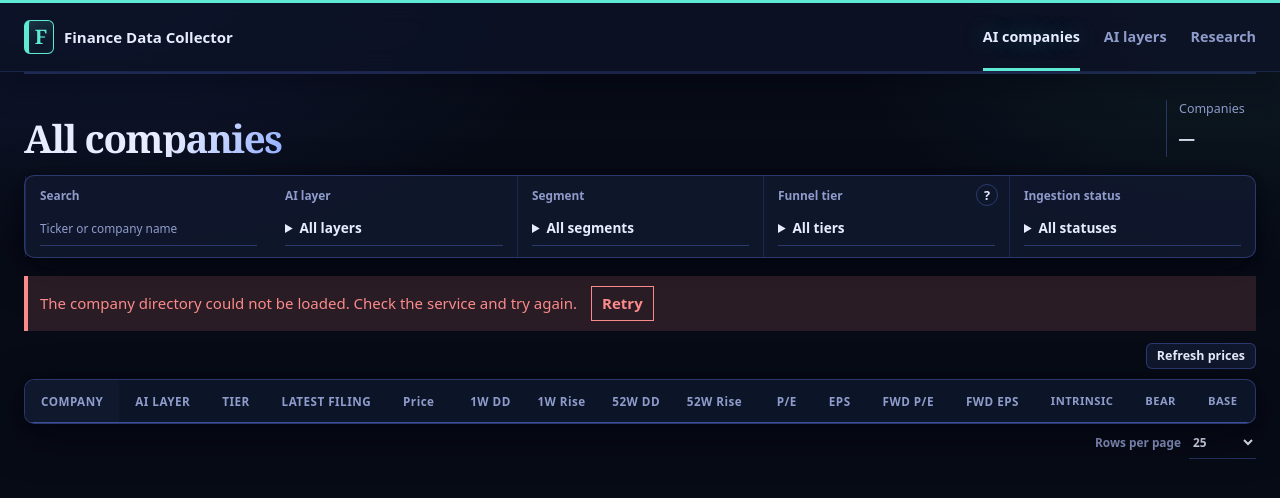
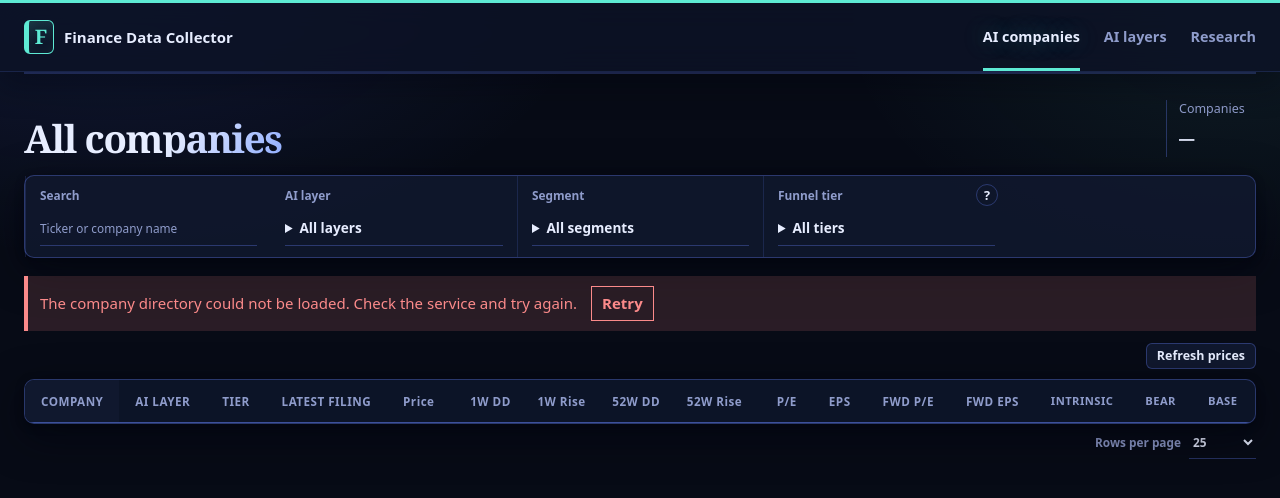
Before and after one commit to finance-trading/finance-data-collector, a website built with Vite: page frontend/index.html in a window 1280 px wide. Built offline with nearby package versions, Linux system fonts and the light colour scheme; files whose address does not match are found by name.

Commit message:
refactor(directory): remove Ingestion status filter
Drop the "Ingestion status" filter group from the directory page and
its JS wiring (state, URL params, request param, DOM refs, listeners).
The Latest filing column and the backend ingestion_status field remain.

Co-Authored-By: Claude Code <noreply@anthropic.com>

```diff
--- a/frontend/index.html
+++ b/frontend/index.html
@@ -4,7 +4,7 @@
   <meta charset="utf-8">
   <meta name="viewport" content="width=device-width, initial-scale=1">
   <meta name="color-scheme" content="dark">
-  <meta name="description" content="Browse every public company across the AI stack with price, market cap, and local SEC filing ingestion coverage.">
+  <meta name="description" content="Browse every public company across the AI stack with price and market cap.">
   <title>AI companies | Finance Data Collector</title>
   <link rel="stylesheet" href="/src/styles/theme.css">
   <link rel="stylesheet" href="/src/styles/index.css">
@@ -78,18 +78,6 @@
                 <strong>Research coverage, not a buy signal.</strong>
                 <p>Within each AI layer, market cap sets the automatic tier: T1 top 20% (weekly deep research), T2 next 30% (monthly review), T3 remaining 50% (quarterly watch).</p>
                 <p>Manual tiers need a reason. Price drawdowns trigger research, not an automatic tier upgrade.</p>
-              </div>
-            </details>
-          </div>
-          <div class="filter-menu-group status-filter-group">
-            <span id="status-filter-label">Ingestion status</span>
-            <details class="filter-menu" id="status-filter-menu">
-              <summary aria-labelledby="status-filter-label status-filter-summary"><span id="status-filter-summary">All statuses</span></summary>
-              <div id="status-filter-options" class="filter-menu-options" role="group" aria-labelledby="status-filter-label">
-                <label><input type="checkbox" value="parsed">Parsed</label>
-                <label><input type="checkbox" value="failed">Parse failed</label>
-                <label><input type="checkbox" value="unavailable">Unavailable</label>
-                <label><input type="checkbox" value="not_ingested">Not ingested</label>
               </div>
             </details>
           </div>
--- a/frontend/src/pages/directory.ts
+++ b/frontend/src/pages/directory.ts
@@ -4,7 +4,6 @@ import type {
   CompanyDirectoryItem,
   CompanyDirectoryView,
   FunnelTierInfo,
-  IngestionStatus,
   PriceRange,
   QuotesPayload,
   WatchItem,
@@ -27,7 +26,6 @@ export interface DirectoryState {
   layers: string[];
   segments: string[];
   tiers: Array<"1" | "2" | "3">;
-  statuses: IngestionStatus[];
   sort: "" | DirectorySort;
   page: number;
   pageSize: 25 | 50 | 100;
@@ -35,12 +33,6 @@ export interface DirectoryState {
 
 const tiers = new Set<DirectoryState["tiers"][number]>(["1", "2", "3"]);
 
-const statuses = new Set<IngestionStatus>([
-  "parsed",
-  "failed",
-  "unavailable",
-  "not_ingested",
-]);
 const pageSizes = new Set([25, 50, 100]);
 const sorts = new Set<DirectorySort>([
   "market_cap_desc",
@@ -68,9 +60,6 @@ export function readDirectoryState(search: URLSearchParams): DirectoryState {
     tiers: [...new Set(search.getAll("tier"))].filter(
       (value) => tiers.has(value as DirectoryState["tiers"][number]),
     ) as DirectoryState["tiers"],
-    statuses: [...new Set(search.getAll("status"))].filter(
-      (value) => statuses.has(value as IngestionStatus),
-    ) as IngestionStatus[],
     sort: sorts.has(rawSort as DirectorySort) ? (rawSort as DirectorySort) : "",
     page: Number.isInteger(rawPage) && rawPage > 0 ? rawPage : 1,
     pageSize: pageSizes.has(rawPageSize)
@@ -85,7 +74,6 @@ export function writeDirectoryState(state: DirectoryState): URLSearchParams {
   state.layers.forEach((layer) => params.append("layer", layer));
   state.segments.forEach((value) => params.append("segment", value));
   state.tiers.forEach((value) => params.append("tier", value));
-  state.statuses.forEach((value) => params.append("status", value));
   if (state.sort) params.set("sort", state.sort);
   params.set("page", String(state.page));
   params.set("pageSize", String(state.pageSize));
@@ -761,9 +749,6 @@ export async function mountDirectory(): Promise<void> {
   const tierMenu = document.querySelector<HTMLDetailsElement>("#tier-filter-menu")!;
   const tierOptions = tierMenu.querySelector<HTMLElement>(".filter-menu-options")!;
   const tierSummary = document.querySelector<HTMLElement>("#tier-filter-summary")!;
-  const statusMenu = document.querySelector<HTMLDetailsElement>("#status-filter-menu")!;
-  const statusOptions = statusMenu.querySelector<HTMLElement>(".filter-menu-options")!;
-  const statusSummary = document.querySelector<HTMLElement>("#status-filter-summary")!;
 
   const pageSize = document.querySelector<HTMLSelectElement>("#page-size")!;
   const directoryState = document.querySelector<HTMLElement>("#directory-state")!;
@@ -852,12 +837,8 @@ export async function mountDirectory(): Promise<void> {
       checkbox.checked = state.tiers.includes(checkbox.value as DirectoryState["tiers"][number]);
     });
     tierSummary.textContent = state.tiers.length ? `${state.tiers.length} selected` : "All tiers";
-    statusOptions.querySelectorAll<HTMLInputElement>('input[type="checkbox"]').forEach((checkbox) => {
-      checkbox.checked = state.statuses.includes(checkbox.value as IngestionStatus);
-    });
-    statusSummary.textContent = state.statuses.length ? `${state.statuses.length} selected` : "All statuses";
     pageSize.value = String(state.pageSize);
-    const activeFilters = state.layers.length + state.segments.length + state.tiers.length + state.statuses.length;
+    const activeFilters = state.layers.length + state.segments.length + state.tiers.length;
     filterCount.textContent = activeFilters ? `${activeFilters} active` : "All";
     updateSegments();
     syncSortHeaders(state.sort);
@@ -873,7 +854,6 @@ export async function mountDirectory(): Promise<void> {
     state.layers.forEach((layer) => params.append("layer", layer));
     state.segments.forEach((value) => params.append("segment", value));
     state.tiers.forEach((value) => params.append("funnel_tier", value));
-    state.statuses.forEach((value) => params.append("ingestion_status", value));
     if (state.sort) {
       const separator = state.sort.endsWith("_desc") ? "_desc" : "_asc";
       params.set("sort_by", state.sort.slice(0, -separator.length));
@@ -963,7 +943,7 @@ export async function mountDirectory(): Promise<void> {
   });
   syncControls();
 
-  const menus = [layer, segmentMenu, tierMenu, statusMenu];
+  const menus = [layer, segmentMenu, tierMenu];
   document.addEventListener("click", (event) => {
     const target = event.target;
     menus.forEach((menu) => {
@@ -978,7 +958,6 @@ export async function mountDirectory(): Promise<void> {
       layers: [...layerOptions.querySelectorAll<HTMLInputElement>('input:checked')].map((input) => input.value),
       segments: [...segmentOptions.querySelectorAll<HTMLInputElement>('input:checked')].map((input) => input.value),
       tiers: [...tierOptions.querySelectorAll<HTMLInputElement>('input:checked')].map((input) => input.value as DirectoryState["tiers"][number]),
-      statuses: [...statusOptions.querySelectorAll<HTMLInputElement>('input:checked')].map((input) => input.value as IngestionStatus),
       page: 1,
       pageSize: Number(pageSize.value) as DirectoryState["pageSize"],
     };
@@ -996,7 +975,6 @@ export async function mountDirectory(): Promise<void> {
   layer.addEventListener("change", applyFilters);
   segmentMenu.addEventListener("change", applyFilters);
   tierMenu.addEventListener("change", applyFilters);
-  statusMenu.addEventListener("change", applyFilters);
   document.querySelectorAll<HTMLButtonElement>(".sort-button").forEach((button) => {
     button.addEventListener("click", () => {
       const key = button.dataset.sort as DirectorySortKey;
```
Also changed, not shown: frontend/tests/directory.test.ts (+16 -10 lines).
